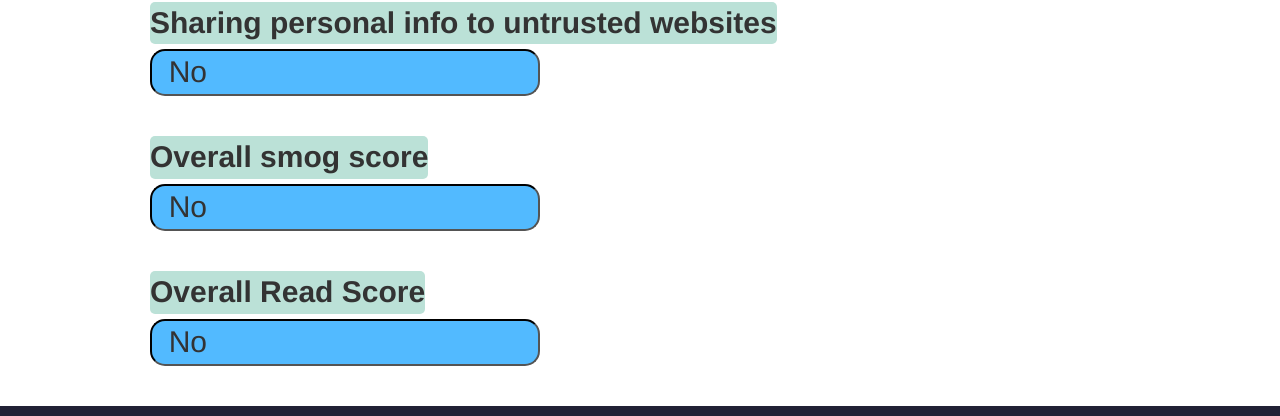
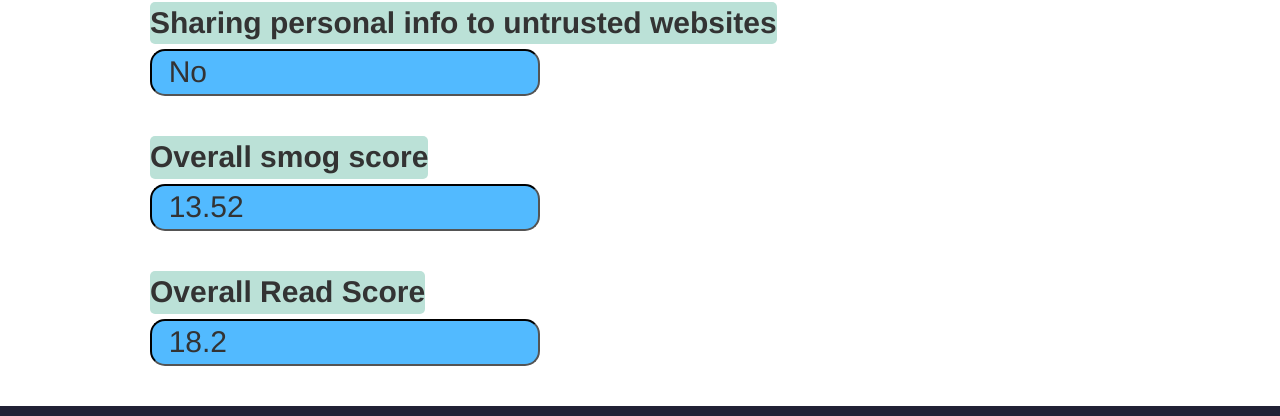
Before and after one commit to harshmange44/cyberify, a website: page summary.html in a window 1280 px wide. Shown: the part 1231-1647 px from the top of the page. Drawn offline with nearby package versions, Linux system fonts and the light colour scheme; a web font is replaced by a local one.

Commit message:
Update summary.html

```diff
--- a/summary.html
+++ b/summary.html
@@ -211,10 +211,10 @@
 	  		<input type="text" id="fname" name="fname" value="  No" style="margin-left: 150px; background-color: #52BAFF; border-color: black; border-radius: 15px; font-size: 30px;"><br><br><br>
 
 	  	<label for="fname" style="margin-left: 150px; background-color: #BBE1D7; border-color: black; border-radius: 5px; font-size: 30px;">Overall smog score</label><br>
-	  		<input type="text" id="fname" name="fname" value="  No" style="margin-left: 150px; background-color: #52BAFF; border-color: black; border-radius: 15px; font-size: 30px;"><br><br><br>
+	  		<input type="text" id="fname" name="fname" value="  13.52" style="margin-left: 150px; background-color: #52BAFF; border-color: black; border-radius: 15px; font-size: 30px;"><br><br><br>
 
 	  	<label for="fname" style="margin-left: 150px; background-color: #BBE1D7; border-color: black; border-radius: 5px; font-size: 30px;">Overall Read Score</label><br>
-	  		<input type="text" id="fname" name="fname" value="  No" style="margin-left: 150px; background-color: #52BAFF; border-color: black; border-radius: 15px; font-size: 30px;"><br><br><br>
+	  		<input type="text" id="fname" name="fname" value="  18.2" style="margin-left: 150px; background-color: #52BAFF; border-color: black; border-radius: 15px; font-size: 30px;"><br><br><br>
 
 
 		</form>
```
